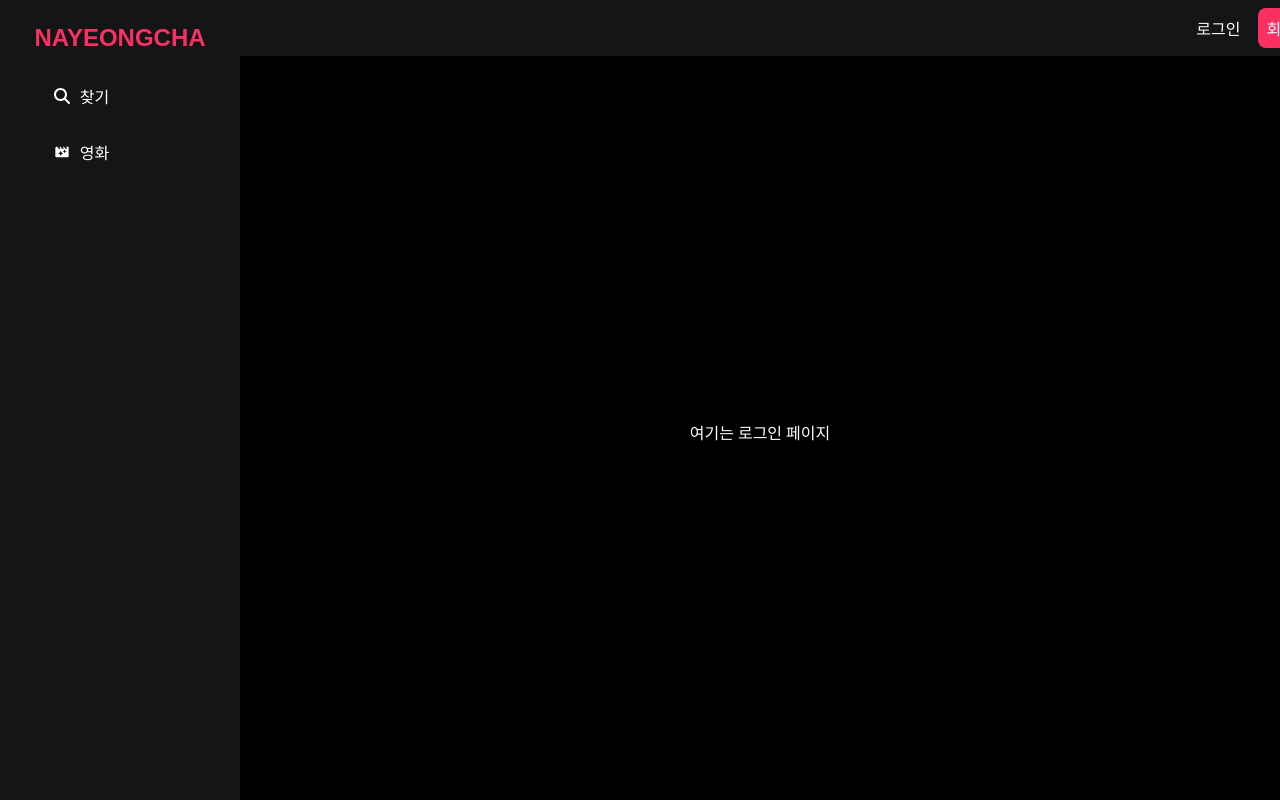
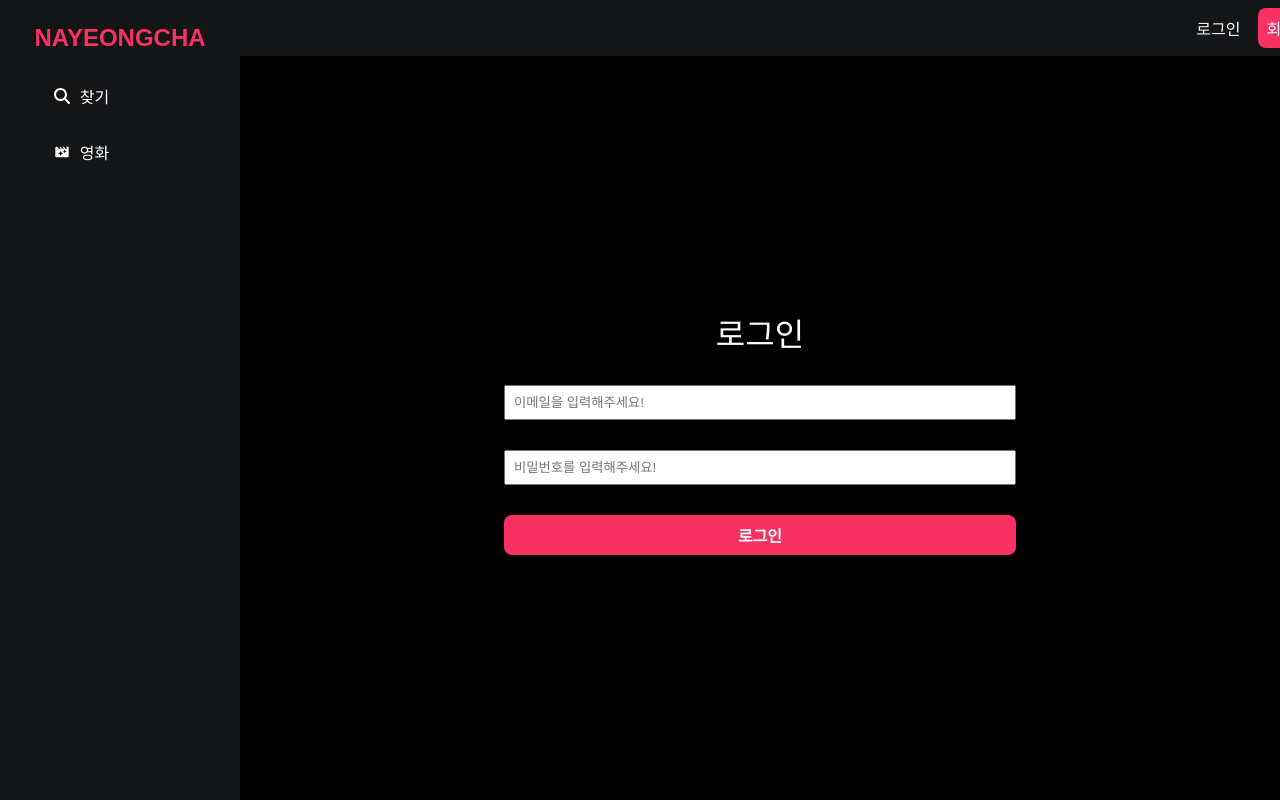
Before and after one commit to Bewheneverwhatiwant/1001_UMC_workbook_2_2, a React (Vite) app in the folder 1001umcworkbook22/: page /loginpage in a window 1280 px wide. Built offline with nearby package versions, Linux system fonts and the light colour scheme.

Commit message:
chapter5 미션 1 - 로그인 구현

```diff
--- a/1001umcworkbook22/src/pages/home/MovieList.jsx
+++ b/1001umcworkbook22/src/pages/home/MovieList.jsx
@@ -1,8 +1,9 @@
+// components/MovieList.js
 import React, { useState, useEffect } from 'react';
 import styled from 'styled-components';
-import axios from "axios";
 import CustomBox from '../../components/CommonComponents/CustomBox';
 import CustomColumn from '../../components/CommonComponents/CustomColumn';
+import { getMovies, getMovieDetails } from './movieService';
 
 const MoviesContainer = styled.div`
   display: grid;
@@ -99,35 +100,21 @@ const MovieList = () => {
   const [selectedMovie, setSelectedMovie] = useState(null);
 
   useEffect(() => {
-    const getMovies = async () => {
+    const fetchMovies = async () => {
       try {
-        const response = await axios.get(
-          `${import.meta.env.VITE_SERVER}popular?language=en-US&page=1`,
-          {
-            headers: {
-              Authorization: `Bearer ${import.meta.env.VITE_ACCESS_TOKEN}`,
-            }
-          }
-        );
-        setMovies(response.data.results);
+        const moviesData = await getMovies();
+        setMovies(moviesData);
       } catch (error) {
-        console.error('영화 데이터 오류 발생:', error);
+        console.error('영화 데이터 가져오기 오류:', error);
       }
     };
-    getMovies();
+    fetchMovies();
   }, []);
 
   const handleMovieClick = async (movieId) => {
     try {
-      const response = await axios.get(
-        `https://api.themoviedb.org/3/movie/${movieId}`,
-        {
-          headers: {
-            Authorization: `Bearer ${import.meta.env.VITE_ACCESS_TOKEN}`,
-          }
-        }
-      );
-      setSelectedMovie(response.data);
+      const movieDetails = await getMovieDetails(movieId);
+      setSelectedMovie(movieDetails);
     } catch (error) {
       console.error('영화 상세 정보 가져오기 오류:', error);
     }
--- /dev/null
+++ b/1001umcworkbook22/src/pages/home/movieService.jsx
@@ -0,0 +1,36 @@
+// services/movieService.js
+import axios from "axios";
+
+export const getMovies = async () => {
+	try {
+		const response = await axios.get(
+			`${import.meta.env.VITE_SERVER}popular?language=en-US&page=1`,
+			{
+				headers: {
+					Authorization: `Bearer ${import.meta.env.VITE_ACCESS_TOKEN}`,
+				},
+			}
+		);
+		return response.data.results;
+	} catch (error) {
+		console.error('영화 데이터 오류 발생:', error);
+		throw error;
+	}
+};
+
+export const getMovieDetails = async (movieId) => {
+	try {
+		const response = await axios.get(
+			`https://api.themoviedb.org/3/movie/${movieId}`,
+			{
+				headers: {
+					Authorization: `Bearer ${import.meta.env.VITE_ACCESS_TOKEN}`,
+				},
+			}
+		);
+		return response.data;
+	} catch (error) {
+		console.error('영화 상세 정보 가져오기 오류:', error);
+		throw error;
+	}
+};
--- a/1001umcworkbook22/src/pages/login/LoginPage.jsx
+++ b/1001umcworkbook22/src/pages/login/LoginPage.jsx
@@ -1,14 +1,79 @@
-import React from 'react';
+import React, { useState } from 'react';
+import styled from 'styled-components';
 import CustomFont from '../../components/CommonComponents/CustomFont';
-import CustomCenter from '../../components/CommonComponents/CustomCenter';
+import CustomButton from '../../components/CommonComponents/CustomButton';
+import CustomColumn from '../../components/CommonComponents/CustomColumn';
+
+const StyledInput = styled.input`
+    width: 50%;
+    display: block;
+    padding: 0.5rem;
+`;
 
 const LoginPage = () => {
+    const [email, setEmail] = useState('');
+    const [password, setPassword] = useState('');
+    const [emailError, setEmailError] = useState('');
+    const [passwordError, setPasswordError] = useState('');
+    const isFormValid = email && password && !emailError && !passwordError;
+
+    const handleEmailChange = (e) => {
+        const value = e.target.value;
+        setEmail(value);
+        const emailRegex = /^[^\s@]+@[^\s@]+\.[^\s@]+$/;
+        if (!emailRegex.test(value)) {
+            setEmailError('올바른 이메일 형식이 아닙니다.');
+        } else {
+            setEmailError('');
+        }
+    };
+
+    const handlePasswordChange = (e) => {
+        const value = e.target.value;
+        setPassword(value);
+        if (value.length < 8 || value.length > 16) {
+            setPasswordError('비밀번호는 8자리 이상 16자리 이하이어야 합니다.');
+        } else {
+            setPasswordError('');
+        }
+    };
+
     return (
-        <CustomCenter>
-            <CustomFont color='white' font='1rem'>
-                여기는 로그인 페이지
+
+        <CustomColumn width='100%' alignItems='center' justifyContent='center'>
+            <CustomFont color='white' font='2rem'>
+                로그인
             </CustomFont>
-        </CustomCenter>
+
+            <StyledInput
+                type='text'
+                placeholder='이메일을 입력해주세요!'
+                value={email}
+                onChange={handleEmailChange}
+            />
+            {emailError && <p style={{ color: 'red' }}>{emailError}</p>}
+
+
+            <StyledInput
+                type='password'
+                placeholder='비밀번호를 입력해주세요!'
+                value={password}
+                onChange={handlePasswordChange}
+            />
+            {passwordError && <p style={{ color: 'red' }}>{passwordError}</p>}
+
+            <CustomButton
+                width='50%'
+                backgroundColor='#F93062'
+                onClick={() => alert('로그인')}
+                disabled={!isFormValid}
+            >
+                <CustomFont color='white' font='1rem' fontWeight='bold'>
+                    로그인
+                </CustomFont>
+            </CustomButton>
+        </CustomColumn>
+
     );
 };
 
```
Also changed, not shown: 1001umcworkbook22/src/pages/movieTap/useMovieDetails.jsx (added).
